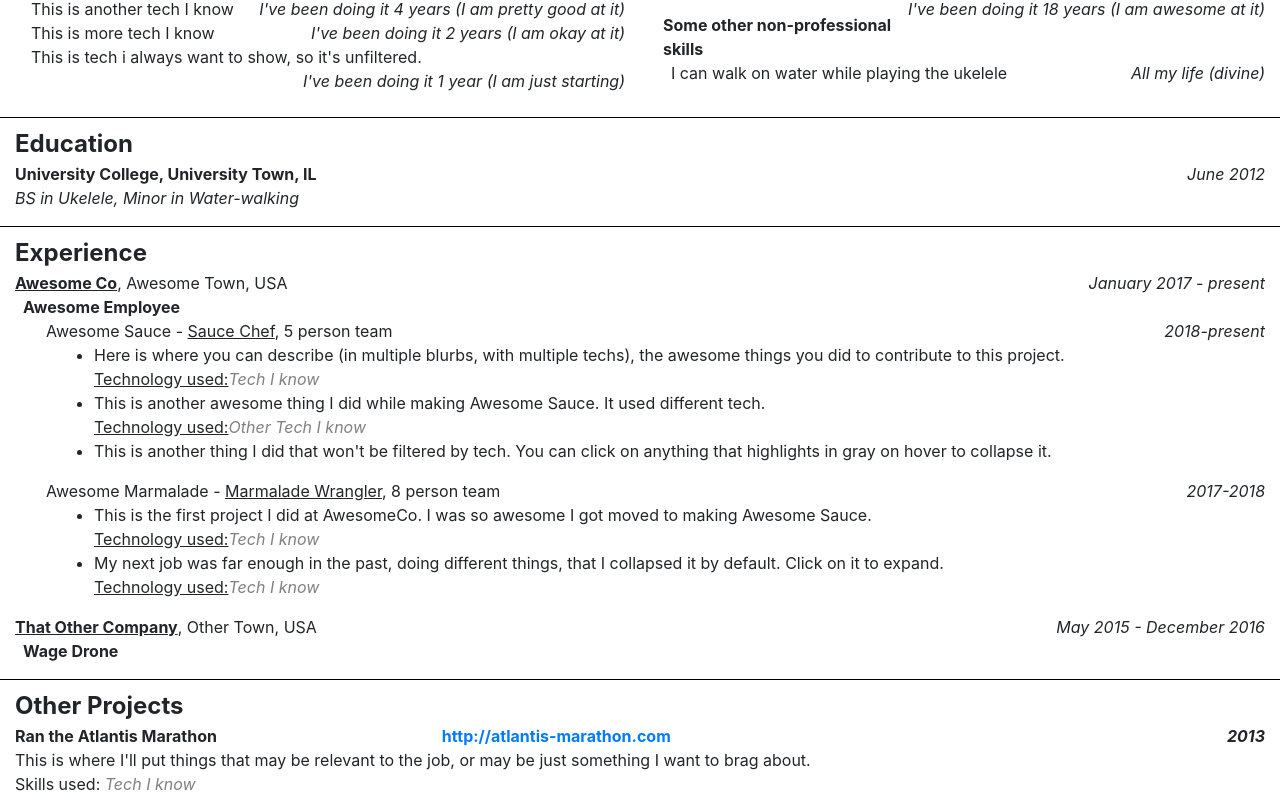
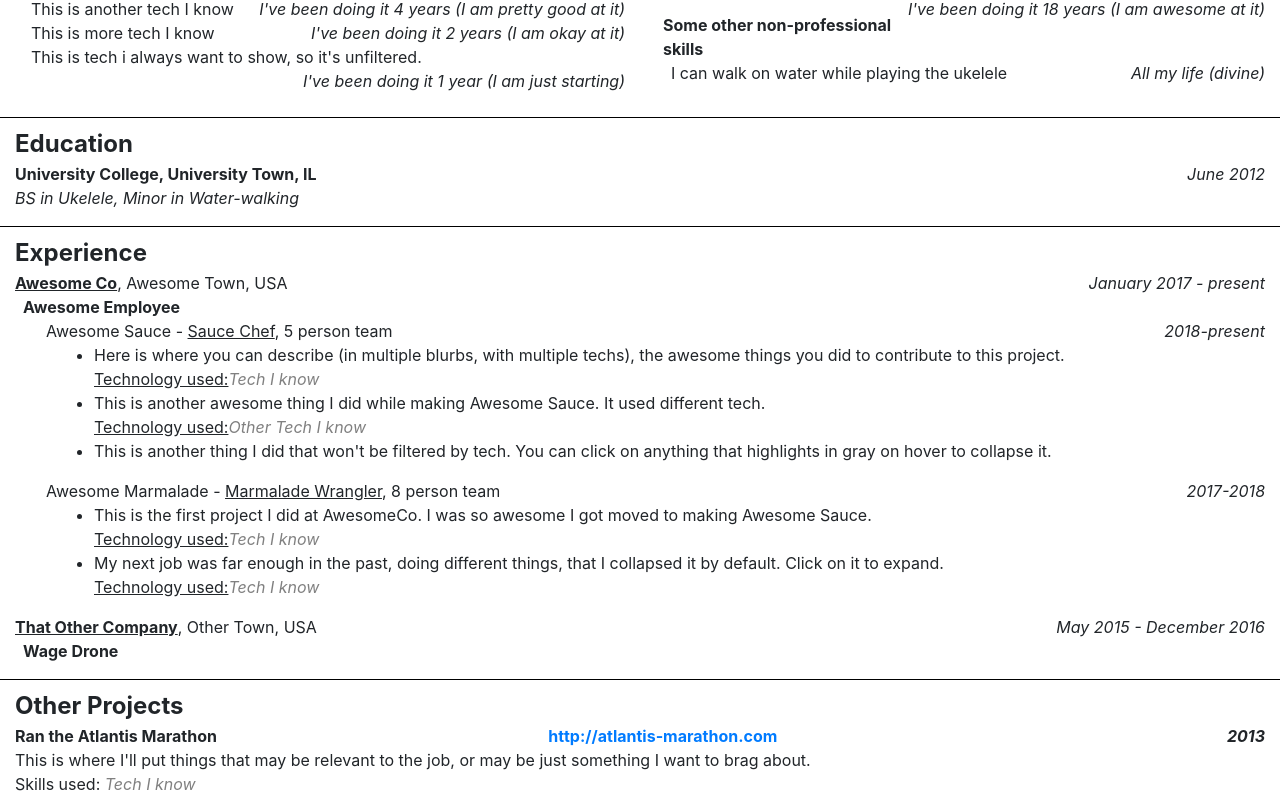
Before and after one commit to thomasoniii/react-resume, a React (Create React App) app: page / in a window 1280 px wide. Shown: the part 543-1355 px from the top of the page. Built offline with nearby package versions, Linux system fonts and the light colour scheme.

Commit message:
added oneline class

```diff
--- a/src/Projects.js
+++ b/src/Projects.js
@@ -22,7 +22,7 @@ export default ( ({projects, filters : all_filters, collapsed, collapseCallback
               {project.name}
             </div>
             {project.url && (
-              <div className='col-md'><a href = {project.url} target='_blank'> {project.url}</a></div>
+              <div className='col-md-2 oneline'><a href = {project.url} target='_blank'> {project.url}</a></div>
             )}
             <div className='col-md date order-sm-last'><div className='float-right'>{project.date}</div></div>
           </div>,
```
